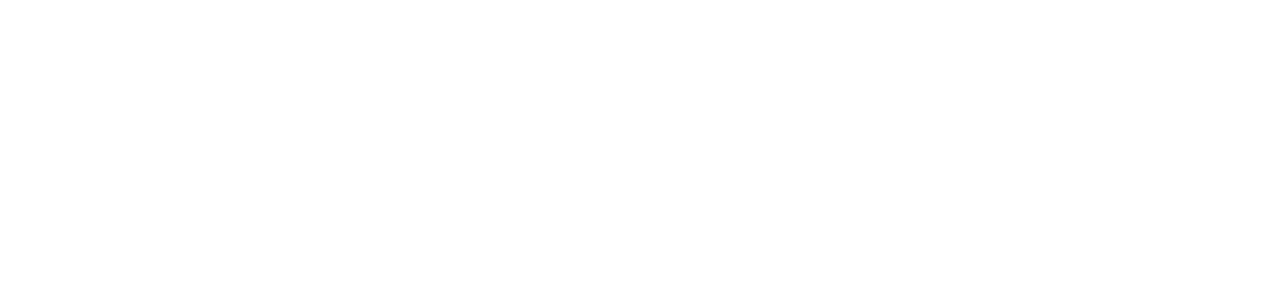
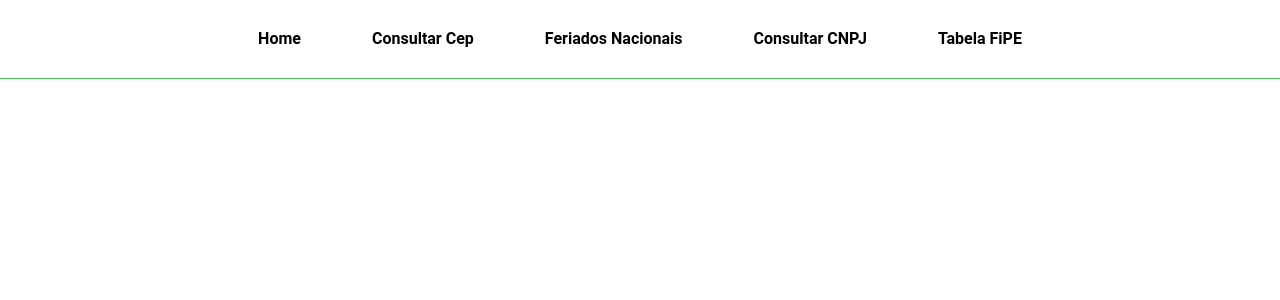
Before and after one commit to brenodevreact/Curiosidades_Brasileiras, a React (Vite) app: page /consultaddd in a window 1280 px wide. Shown: the top 300 px of the page. Built offline with nearby package versions, Linux system fonts and the light colour scheme.

Commit message:
Feat: Header ddd adicionada

```diff
--- /dev/null
+++ b/src/components/Headers/Ddd/index.tsx
@@ -0,0 +1,30 @@
+import { Link } from "react-router-dom";
+import { NavDdd } from "./style.js";
+
+const HeaderDdd = () => {
+  return (
+    <>
+      <NavDdd>
+        <nav>
+          <p>
+            <Link to={"/"}>Home</Link>
+          </p>
+          <p>
+            <Link to={"/consultacep"}>Consultar Cep</Link>
+          </p>
+          <p>
+            <Link to={"/feriados"}>Feriados Nacionais</Link>
+          </p>
+          <p>
+            <Link to={"/consultacnpj"}>Consultar CNPJ</Link>
+          </p>
+          <p>
+            <Link to={"/fipe"}>Tabela FiPE</Link>
+          </p>
+        </nav>
+      </NavDdd>
+    </>
+  );
+};
+
+export default HeaderDdd;
--- /dev/null
+++ b/src/components/Headers/Ddd/style.ts
@@ -0,0 +1,30 @@
+import { styled } from "styled-components";
+
+export const NavDdd = styled.header`
+  display: flex;
+  width: 100%;
+  height: 78px;
+  justify-content: center;
+
+  box-shadow: 0px 1px 0px 0px #00FA19;
+
+  nav {
+    width: 90%;
+    max-width: 1200px;
+    display: flex;
+    align-items: center;
+    justify-content: center;
+    gap: 71px;
+  }
+
+  a {
+    text-decoration: none;
+    color: var(--black);
+    font-size: var(--text2);
+    font-weight: bold;
+
+    &:visited {
+      color: var(--black);
+    }
+  }
+`;
--- a/src/routes/Ddd.tsx
+++ b/src/routes/Ddd.tsx
@@ -1,5 +1,11 @@
+import HeaderDdd from "../components/Headers/Ddd";
+
 const Ddd = () => {
-  return <div></div>;
+  return (
+    <>
+      <HeaderDdd />
+    </>
+  );
 };
 
 export default Ddd;
```
